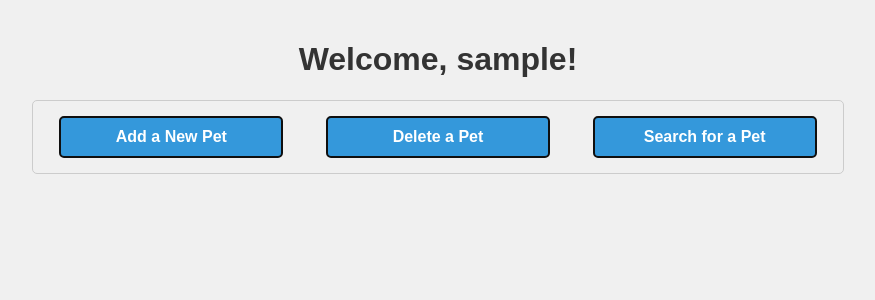
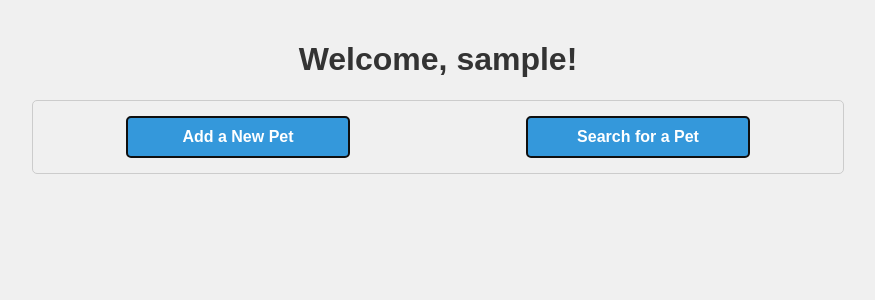
Before and after one commit to PuR3Luck/HCI-Computing-Pet-Adoption-Website, a Flask app: page /home in a window 1280 px wide. Shown: the top 300 px of the page, without its empty margins (202-1077 px from the left). Run offline with Flask 3, Linux system fonts and the light colour scheme; the visitor is signed in with stand-in values (Sample User, id 1); data that the repository does not hold is empty.

Commit message:
Minor changes

```diff
--- a/Web-App/templates/home.html
+++ b/Web-App/templates/home.html
@@ -82,21 +82,6 @@
             border-color: #0f0f0f;
         }
 
-        .delete-pet-btn {
-            display: block;
-            width: 200px;
-            margin: 10px auto;
-            padding: 10px;
-            background-color: #3498db;
-            color: white;
-            text-align: center;
-            text-decoration: none;
-            border-radius: 5px;
-            font-weight: bold;
-            border: 2px solid;
-            border-color: #0f0f0f;
-        }
-
         .search-pet-btn {
             display: block;
             width: 200px;
@@ -123,14 +108,14 @@
             padding: 5px;
         }
 
-        .edit-pet-btn-container {
+        .pet-btn-container {
             display: inline-block;
-            margin: 5px auto;
+            margin: 2px auto;
             border: 1px solid;
             border-color: #0f0f0f;
             background-color: #3498db;
             border-radius: 3px;
-            padding: 3px;
+            padding: 2px;
         }
 
         .edit-pet-btn {
@@ -139,6 +124,24 @@
             color: white;
             text-align: center;
             text-decoration: none;
+            border: 2px solid;
+            border-color: #5f5f5f;
+            border-radius: 3px;
+            padding: 2px;
+            margin: 1px;
+        }
+
+        .delete-pet-btn {
+            font-weight: bold;
+            font-size: medium;
+            color: white;
+            text-align: center;
+            text-decoration: none;
+            border: 2px solid;
+            border-color: #5f5f5f;
+            border-radius: 3px;
+            padding: 2px;
+            margin: 1px;
         }
     </style>
 </head>
@@ -147,7 +150,6 @@
         <h1>Welcome, {{ username }}!</h1>
         <div class="btn-container">
             <a href="{{ url_for('add_pet_page') }}" class="add-pet-btn">Add a New Pet</a>
-            <a href="{{ url_for('delete_pet_page') }}" class="delete-pet-btn">Delete a Pet</a>
             <a href="{{ url_for('search_page')}}" class="search-pet-btn">Search for a Pet</a>
         </div>
 
@@ -169,8 +171,10 @@
                       <p>{{ pet.writeup[:100] }}{% if pet.writeup|length > 100 %}...{% endif %}</p>
                   </div>
 
-                  <div class="edit-pet-btn-container">
+                  <div class="pet-btn-container">
                     <a href="{{ url_for('edit_pet_page', pet_id=pet.id) }}" class="edit-pet-btn">Edit pet details</a>
+
+                    <a href="{{ url_for('delete_pet_page', pet_id=pet.id) }}" class="delete-pet-btn">Delete pet</a>
                   </div>
               </div>
             </div>
--- a/Web-App/templates/login.html
+++ b/Web-App/templates/login.html
@@ -27,7 +27,7 @@
     {% endif %}
 
     <div>
-      <a href="{{ url_for('register_page') }}" class="register-link">Don't have an account? Register here.</a>
+      <a href="{{ url_for('register_page') }}" class="register-link">Don't have an account? Register here</a>
     </div>
   </div>
 </body>
--- a/Web-App/templates/register.html
+++ b/Web-App/templates/register.html
@@ -34,7 +34,7 @@
     {% endif %}
 
     <div>
-      <a href="{{ url_for('login_page') }}" class="return-to-login-link">Return to login page.</a>
+      <a href="{{ url_for('login_page') }}" class="return-to-login-link">Return to login page</a>
     </div>
   </div>
 </body>
```
